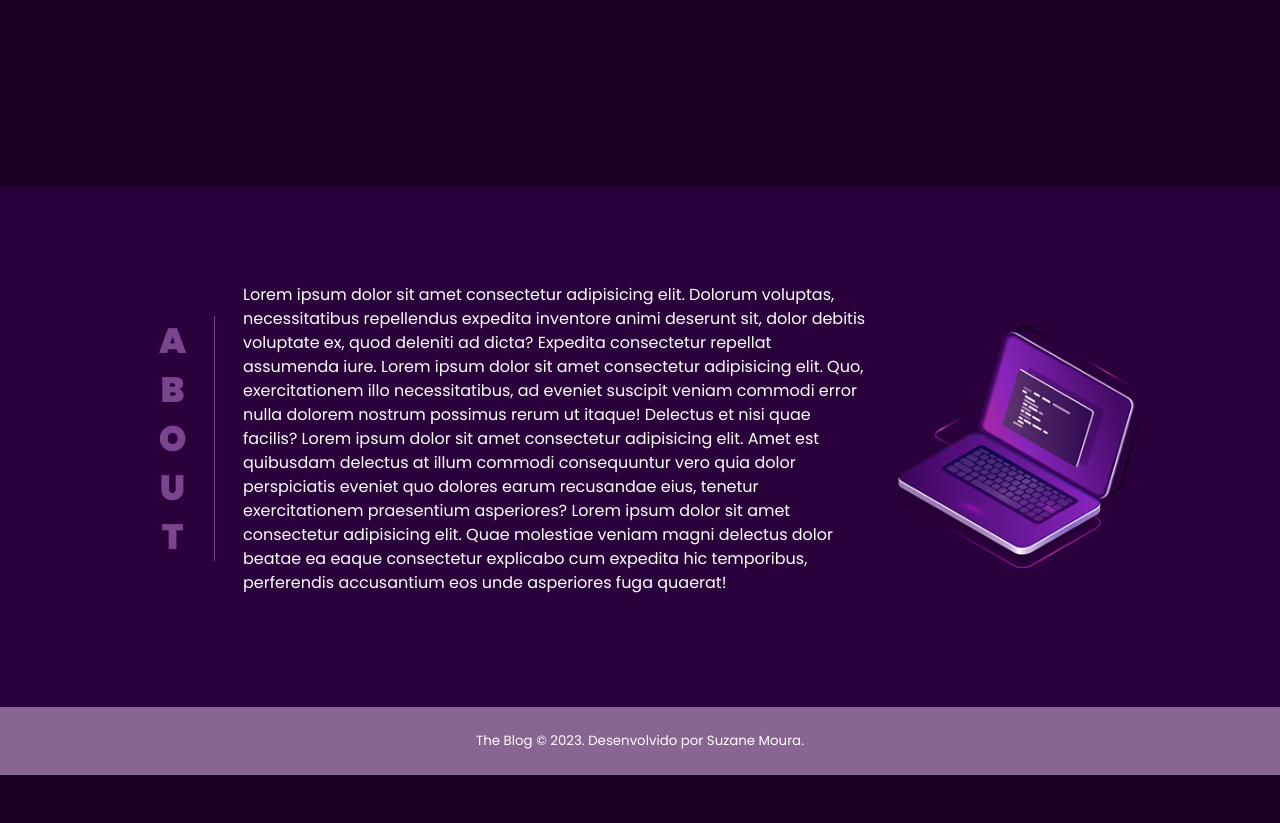
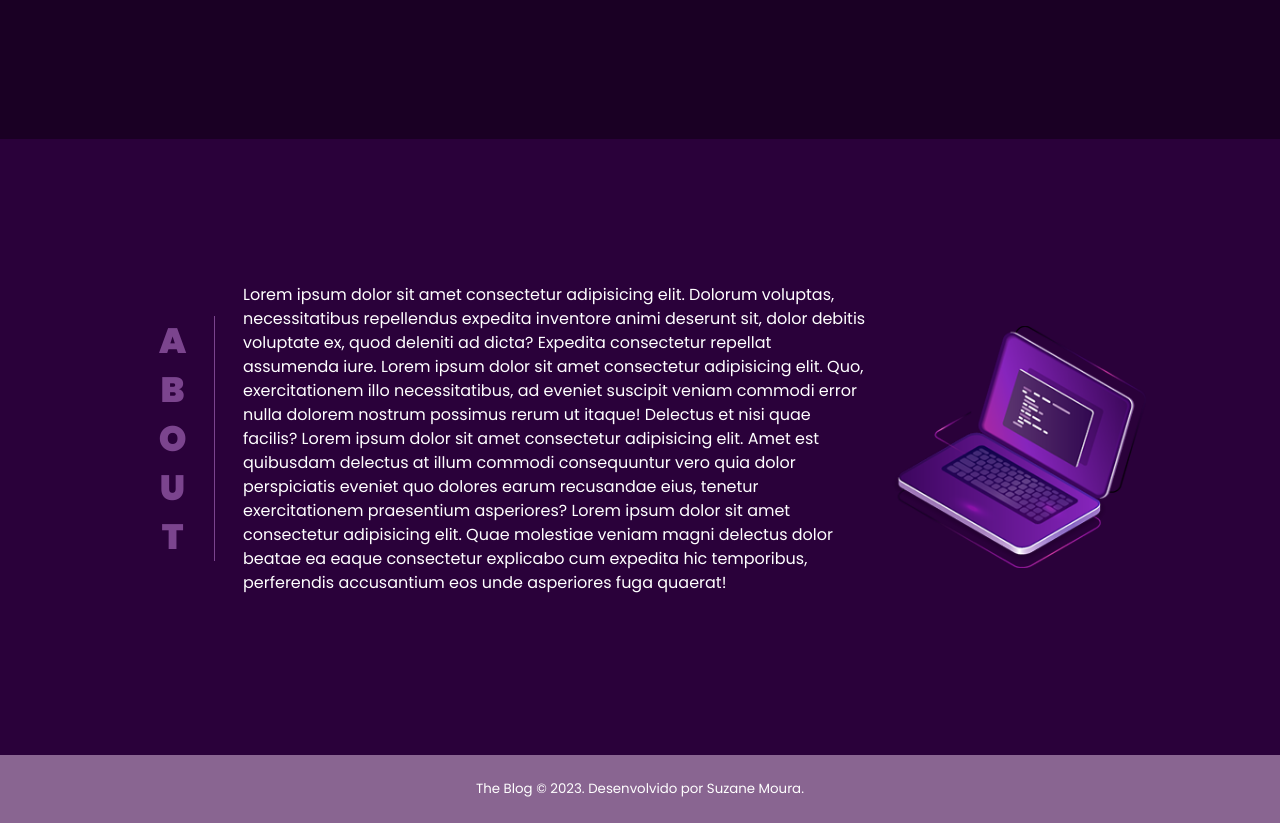
Before and after one commit to suuzanemoura/angular-blog, an Angular app: page / in a window 1280 px wide. Shown: the part 2820-3643 px from the top of the page. Before the commit the page ends 3595 px from the top, so only its background shows below. Built offline with nearby package versions, Linux system fonts and the light colour scheme.

Commit message:
fix: ajustes no estilo da seção de about

```diff
--- a/src/app/components/about/about.component.css
+++ b/src/app/components/about/about.component.css
@@ -1,3 +1,12 @@
+.about-container{
+    padding: 6rem 3rem;
+
+    @media (max-width: 576px){
+        padding: 4rem 1rem;
+    }
+}
+
+
 .about{
     background-color: #2a013a;
 }
--- a/src/app/components/about/about.component.html
+++ b/src/app/components/about/about.component.html
@@ -1,4 +1,4 @@
-<div class="container-fluid p-4 p-sm-5 mt-5 about">
+<div id="about" class="about about-container container-fluid ">
     <div class="row about p-4 p-lg-5 justify-content-center align-items-center">
         <p class="about about-title col-12 col-lg-1 text-uppercase justify-content-center d-flex align-items-end">About</p>
         <p class="about col-lg-7 col-12 d-flex align-items-center">Lorem ipsum dolor sit amet consectetur adipisicing elit. Dolorum voluptas, necessitatibus repellendus expedita inventore animi deserunt sit, dolor debitis voluptate ex, quod deleniti ad dicta? Expedita consectetur repellat assumenda iure. Lorem ipsum dolor sit amet consectetur adipisicing elit. Quo, exercitationem illo necessitatibus, ad eveniet suscipit veniam commodi error nulla dolorem nostrum possimus rerum ut itaque! Delectus et nisi quae facilis? Lorem ipsum dolor sit amet consectetur adipisicing elit. Amet est quibusdam delectus at illum commodi consequuntur vero quia dolor perspiciatis eveniet quo dolores earum recusandae eius, tenetur exercitationem praesentium asperiores? Lorem ipsum dolor sit amet consectetur adipisicing elit. Quae molestiae veniam magni delectus dolor beatae ea eaque consectetur explicabo cum expedita hic temporibus, perferendis accusantium eos unde asperiores fuga quaerat!</p>
```
